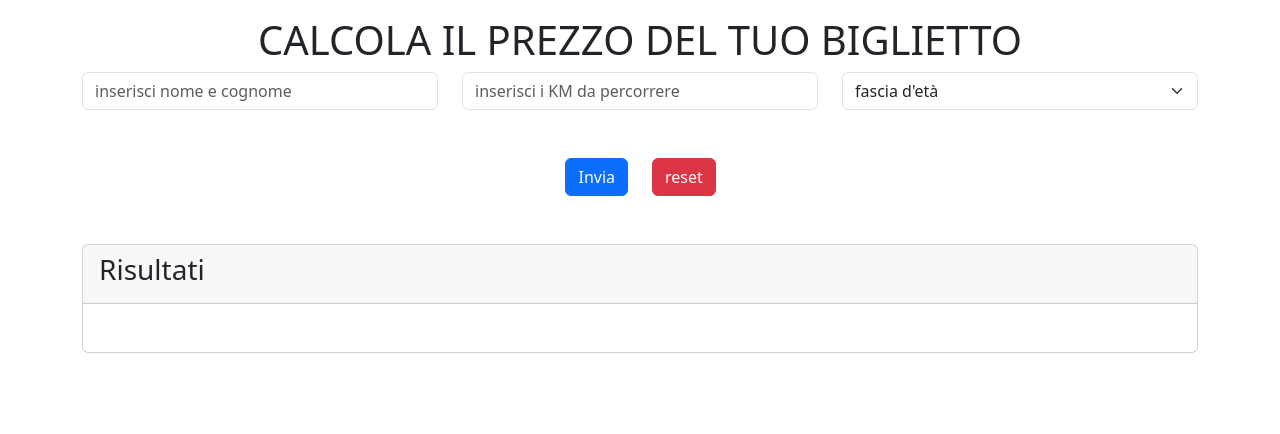
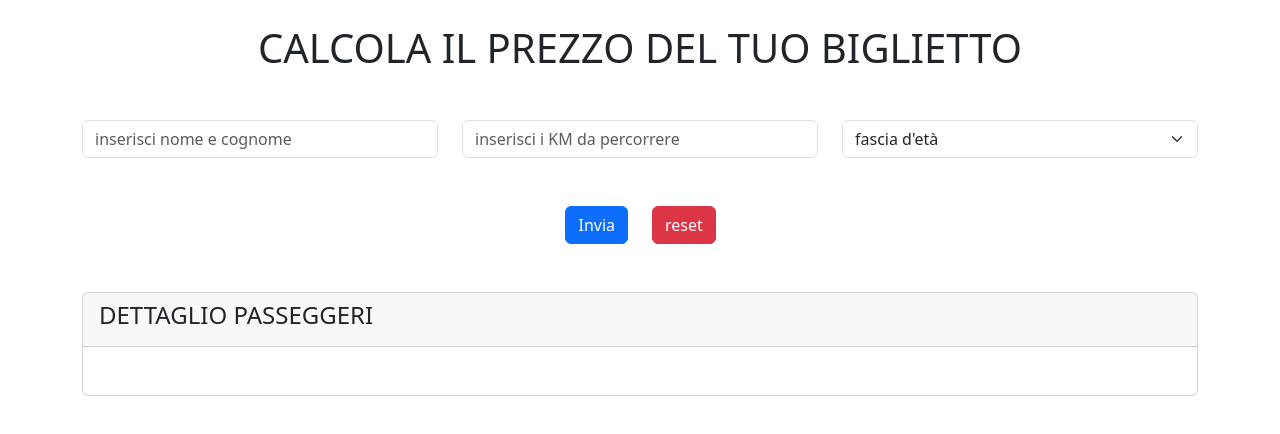
Before and after one commit to CarloMart88/js-biglietto-treno-form, a plain HTML site: page index.html in a window 1280 px wide. Drawn offline with nearby package versions, Linux system fonts and the light colour scheme.

Commit message:
feat:html

```diff
--- a/index.html
+++ b/index.html
@@ -18,7 +18,7 @@
           <div class="col-12 mt-3 text-center">
             <div class="row">
 
-              <h1>CALCOLA IL PREZZO DEL TUO BIGLIETTO </h1>
+              <h1 class="mt-2 mb-5">CALCOLA IL PREZZO DEL TUO BIGLIETTO </h1>
               <div class="col-4">
                 <input type="text" class="form-control" id="owner" placeholder="inserisci nome e cognome">
               </div>
@@ -54,7 +54,7 @@
         <div class="col-12">
           <div class="card">
             <div class="card-header">
-              <h3>Risultati</h3>
+              <h4>DETTAGLIO PASSEGGERI</h4>
             </div>
             <div class="card-body">
               <div class="row">
```
